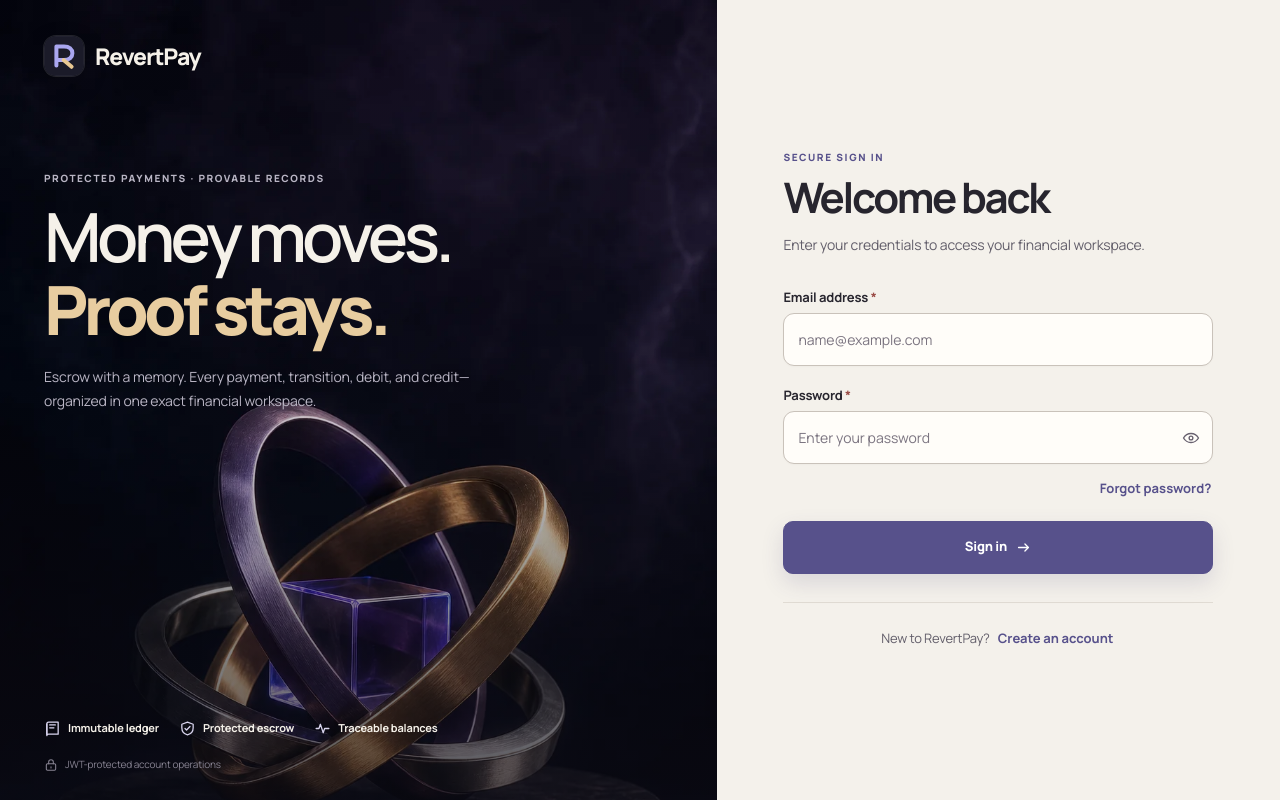
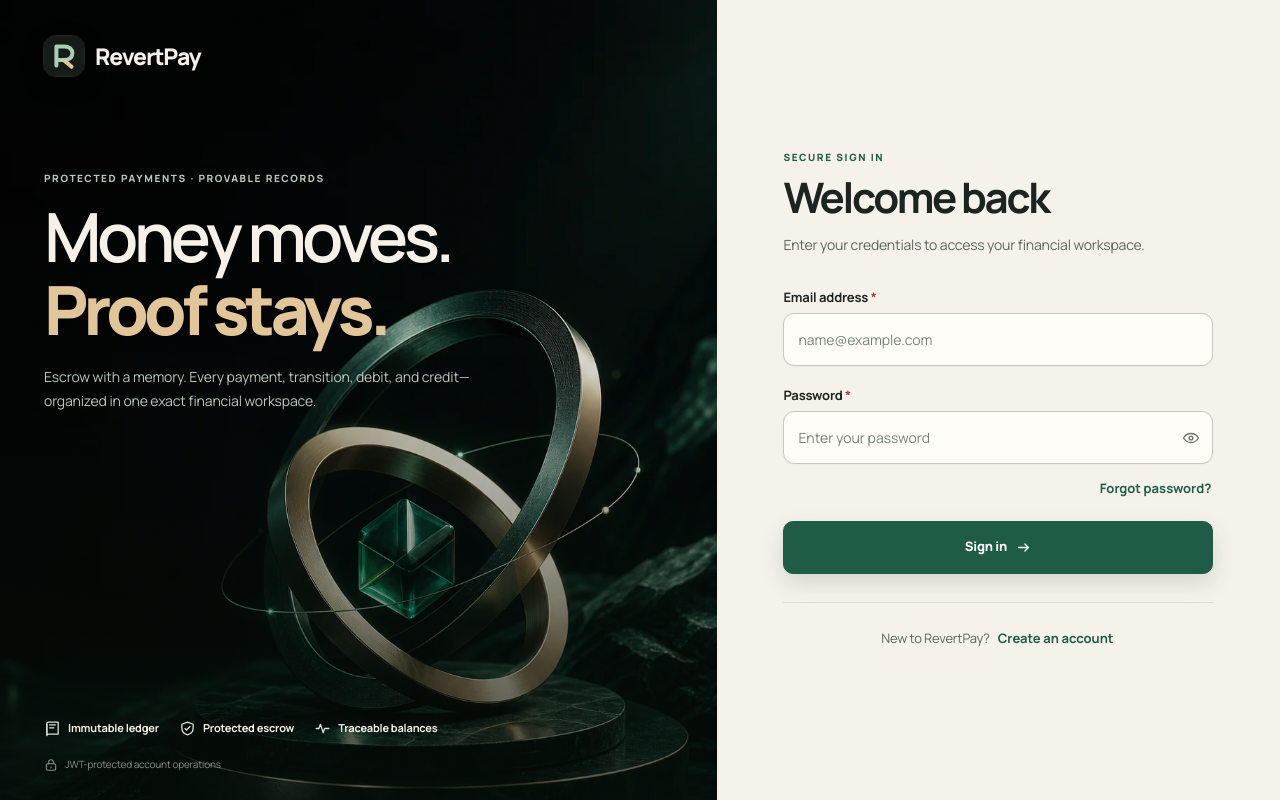
Before and after one commit to Siva2583/Revert-Pay-2.0, a React (Vite) app in the folder frontend/: page / in a window 1280 px wide. Built offline with nearby package versions, Linux system fonts and the light colour scheme.

Commit message:
Apply obsidian emerald and champagne palette
Co-authored-by: arena-agent <297053741+arena-agent@users.noreply.github.com>

```diff
--- a/frontend/index.html
+++ b/frontend/index.html
@@ -4,7 +4,7 @@
     <meta charset="UTF-8" />
     <link rel="icon" type="image/svg+xml" href="/favicon.svg" />
     <meta name="viewport" content="width=device-width, initial-scale=1.0" />
-    <meta name="theme-color" content="#171821" />
+    <meta name="theme-color" content="#111713" />
     <meta
       name="description"
       content="RevertPay financial operations, protected escrow, and immutable ledger workspace."
--- a/frontend/src/App.css
+++ b/frontend/src/App.css
@@ -188,7 +188,7 @@
   border-color: var(--brand);
   background: var(--brand);
   color: white;
-  box-shadow: 0 1px 2px rgba(68, 62, 115, 0.16);
+  box-shadow: 0 1px 2px rgba(21, 69, 53, 0.16);
 }
 
 .button-primary:hover:not(:disabled) {
@@ -347,7 +347,7 @@
 .input-shell input::placeholder,
 textarea::placeholder,
 .search-control input::placeholder {
-  color: #7b7480;
+  color: #78827a;
   opacity: 1;
 }
 
@@ -934,7 +934,7 @@ textarea::placeholder,
   gap: 24px;
   padding: 22px 36px;
   border-bottom: 1px solid var(--border);
-  background: rgba(244, 241, 235, 0.94);
+  background: rgba(245, 242, 235, 0.94);
   backdrop-filter: blur(14px);
 }
 
@@ -2212,7 +2212,7 @@ textarea::placeholder,
   place-items: center;
   padding: 24px;
   overflow-y: auto;
-  background: rgba(23, 24, 33, 0.5);
+  background: rgba(17, 23, 19, 0.5);
   backdrop-filter: blur(4px);
   animation: backdrop-in var(--motion-normal) ease both;
 }
@@ -3016,7 +3016,7 @@ textarea::placeholder,
     height: 100%;
     padding: 0;
     border: 0;
-    background: rgba(23, 24, 33, 0.42);
+    background: rgba(17, 23, 19, 0.42);
     backdrop-filter: blur(2px);
   }
 
--- a/frontend/src/components/Logo.jsx
+++ b/frontend/src/components/Logo.jsx
@@ -8,16 +8,16 @@ function LogoMark({ size = 40 }) {
       role="img"
       aria-label="RevertPay"
     >
-      <rect width="100" height="100" rx="26" fill="#1B1B29" />
+      <rect width="100" height="100" rx="26" fill="#151B17" />
       <rect x="1" y="1" width="98" height="98" rx="25" stroke="#FFFFFF" strokeOpacity="0.1" />
       <path
         d="M31 74V26h19c13 0 21 7 21 17s-8 17-21 17H31"
-        stroke="#AAA7F0"
+        stroke="#A9CDB7"
         strokeWidth="10"
         strokeLinecap="round"
         strokeLinejoin="round"
       />
-      <path d="M49 60 69 77" stroke="#E8C892" strokeWidth="10" strokeLinecap="round" />
+      <path d="M49 60 69 77" stroke="#E2C699" strokeWidth="10" strokeLinecap="round" />
     </svg>
   );
 }
@@ -43,7 +43,7 @@ function Logo({
       <Mark size={size} />
       <span
         className="logo-wordmark"
-        style={{ color: light ? "#f5f1e9" : "#27252e" }}
+        style={{ color: light ? "#f5f1e8" : "#1d231f" }}
       >
         RevertPay
       </span>
--- a/frontend/src/index.css
+++ b/frontend/src/index.css
@@ -1,48 +1,48 @@
 :root {
   color-scheme: light;
-  --background: #f4f1eb;
-  --surface: #fffdf9;
-  --surface-subtle: #faf7f2;
-  --surface-muted: #ede9e2;
-  --surface-brand: #eeecf7;
-  --text: #27252e;
-  --text-secondary: #625e6a;
-  --text-muted: #68616f;
-  --border: #e0dbd3;
-  --border-strong: #c9c2ba;
-  --brand: #57518b;
-  --brand-hover: #443e73;
-  --brand-deep: #2c2944;
-  --brand-soft: #e9e6f3;
-  --brand-border: #c8c1de;
-  --accent: #d9d5ef;
-  --accent-hover: #e7e3f6;
-  --highlight: #e8cda0;
-  --highlight-hover: #f0dbb8;
-  --highlight-soft: #f5ecdc;
+  --background: #f5f2eb;
+  --surface: #fffdf8;
+  --surface-subtle: #faf7f1;
+  --surface-muted: #ece9e1;
+  --surface-brand: #e8eee8;
+  --text: #1d231f;
+  --text-secondary: #5c665f;
+  --text-muted: #667169;
+  --border: #dedbd3;
+  --border-strong: #c5c8bf;
+  --brand: #1f5c46;
+  --brand-hover: #154535;
+  --brand-deep: #173b2f;
+  --brand-soft: #e2eae3;
+  --brand-border: #bdcec0;
+  --accent: #d6e3da;
+  --accent-hover: #e4ede6;
+  --highlight: #e2c699;
+  --highlight-hover: #ecd6b2;
+  --highlight-soft: #f5ebda;
   --highlight-ink: #493924;
   --highlight-muted: #6d5637;
-  --ink: #171821;
-  --on-dark: #f5f1e9;
-  --on-dark-secondary: #b9b5c4;
-  --on-dark-muted: #888493;
-  --dark-border: #34313f;
-  --dark-surface: #22212f;
-  --dark-surface-hover: #2b2939;
-  --success: #38644f;
-  --success-soft: #e7eee7;
-  --success-border: #c5d4c7;
-  --warning: #86602d;
-  --warning-soft: #f8efdf;
-  --warning-border: #e6d3b2;
-  --error: #9a4c46;
-  --error-hover: #7f3c38;
-  --error-soft: #f8e9e6;
-  --error-border: #e5c6c0;
-  --info: #526d87;
-  --info-soft: #eaf0f5;
-  --info-border: #c8d5e1;
-  --focus: #6c64a8;
+  --ink: #111713;
+  --on-dark: #f5f1e8;
+  --on-dark-secondary: #bac6bd;
+  --on-dark-muted: #849188;
+  --dark-border: #303a33;
+  --dark-surface: #1c2520;
+  --dark-surface-hover: #25332b;
+  --success: #32674c;
+  --success-soft: #e6efe7;
+  --success-border: #c3d4c5;
+  --warning: #7f5c2e;
+  --warning-soft: #f7efdf;
+  --warning-border: #e2d0ae;
+  --error: #984a40;
+  --error-hover: #7d3932;
+  --error-soft: #f8e9e5;
+  --error-border: #e3c5bd;
+  --info: #526f7d;
+  --info-soft: #eaf0f2;
+  --info-border: #c7d5da;
+  --focus: #39795f;
   --font-sans: "Manrope Variable", Manrope, "Segoe UI", sans-serif;
   --font-mono: "IBM Plex Mono", "SFMono-Regular", Consolas, monospace;
   --space-1: 4px;
@@ -57,10 +57,10 @@
   --radius-md: 10px;
   --radius-lg: 14px;
   --radius-xl: 18px;
-  --shadow-sm: 0 1px 2px rgba(52, 44, 60, 0.04);
-  --shadow-md: 0 12px 30px rgba(52, 44, 60, 0.08);
-  --shadow-lg: 0 24px 70px rgba(23, 24, 33, 0.18);
-  --focus-ring: 0 0 0 3px rgba(108, 100, 168, 0.18);
+  --shadow-sm: 0 1px 2px rgba(40, 52, 44, 0.04);
+  --shadow-md: 0 12px 30px rgba(40, 52, 44, 0.08);
+  --shadow-lg: 0 24px 70px rgba(17, 23, 19, 0.18);
+  --focus-ring: 0 0 0 3px rgba(57, 121, 95, 0.18);
   --motion-fast: 150ms;
   --motion-normal: 220ms;
   --sidebar-width: 256px;
@@ -157,7 +157,7 @@ a {
 }
 
 ::selection {
-  background: #ddd7ee;
+  background: #d6e2d7;
   color: var(--brand-deep);
 }
 
--- a/frontend/src/styles/editorial.css
+++ b/frontend/src/styles/editorial.css
@@ -13,7 +13,7 @@ body {
 .account-summary-card {
   border-color: var(--border);
   border-radius: 16px;
-  box-shadow: 0 1px 1px rgba(52, 44, 60, 0.02), 0 12px 34px rgba(52, 44, 60, 0.035);
+  box-shadow: 0 1px 1px rgba(40, 52, 44, 0.02), 0 12px 34px rgba(40, 52, 44, 0.035);
 }
 
 .eyebrow {
@@ -46,13 +46,13 @@ body {
 .button-primary {
   border-color: var(--brand);
   background: var(--brand);
-  box-shadow: 0 7px 18px rgba(68, 62, 115, 0.17);
+  box-shadow: 0 7px 18px rgba(21, 69, 53, 0.17);
 }
 
 .button-primary:hover:not(:disabled) {
   border-color: var(--brand-hover);
   background: var(--brand-hover);
-  box-shadow: 0 9px 22px rgba(68, 62, 115, 0.22);
+  box-shadow: 0 9px 22px rgba(21, 69, 53, 0.22);
 }
 
 .button-secondary {
@@ -79,7 +79,7 @@ body {
   min-height: 50px;
   border-color: var(--border-strong);
   border-radius: 11px;
-  box-shadow: 0 1px 2px rgba(52, 44, 60, 0.025);
+  box-shadow: 0 1px 2px rgba(40, 52, 44, 0.025);
 }
 
 .input-shell input {
@@ -93,7 +93,7 @@ body {
 .form-field select:focus,
 .form-field textarea:focus {
   border-color: var(--focus);
-  box-shadow: 0 0 0 4px rgba(108, 100, 168, 0.12);
+  box-shadow: 0 0 0 4px rgba(57, 121, 95, 0.12);
 }
 
 .form-field select {
@@ -161,14 +161,14 @@ body {
   width: 100%;
   height: 100%;
   object-fit: cover;
-  object-position: 50% 0%;
+  object-position: 50% 54%;
 }
 
 .auth-art-shade {
   position: absolute;
   inset: 0;
   z-index: -1;
-  background: linear-gradient(180deg, rgba(12, 12, 22, 0.06) 0%, rgba(12, 12, 22, 0.12) 42%, rgba(12, 12, 22, 0.7) 100%);
+  background: linear-gradient(180deg, rgba(6, 15, 10, 0.06) 0%, rgba(6, 15, 10, 0.12) 42%, rgba(6, 15, 10, 0.7) 100%);
 }
 
 .auth-brand,
@@ -308,7 +308,7 @@ body {
 .auth-form-panel .button-primary {
   border-color: var(--brand);
   background: var(--brand);
-  box-shadow: 0 9px 22px rgba(68, 62, 115, 0.15);
+  box-shadow: 0 9px 22px rgba(21, 69, 53, 0.15);
 }
 
 .auth-form-panel .button-primary:hover:not(:disabled) {
@@ -349,7 +349,7 @@ body {
 /* High-contrast workspace shell */
 .sidebar {
   border-right: 1px solid var(--dark-border);
-  background: linear-gradient(180deg, #191923 0%, var(--ink) 58%, #14151e 100%);
+  background: linear-gradient(180deg, #161d18 0%, var(--ink) 58%, #0f1511 100%);
   color: var(--on-dark);
 }
 
@@ -412,7 +412,7 @@ body {
   border-color: var(--accent);
   background: var(--accent);
   color: var(--ink);
-  box-shadow: 0 7px 20px rgba(143, 134, 190, 0.09);
+  box-shadow: 0 7px 20px rgba(117, 153, 128, 0.09);
   font-weight: 760;
 }
 
@@ -467,7 +467,7 @@ body {
   min-height: 112px;
   padding: 23px 40px;
   border-bottom-color: var(--border);
-  background: rgba(244, 241, 235, 0.9);
+  background: rgba(245, 242, 235, 0.9);
 }
 
 .topbar h1 {
@@ -517,14 +517,14 @@ body {
   overflow: hidden;
   border: 1px solid var(--dark-border);
   border-radius: 19px;
-  background: radial-gradient(circle at 84% 4%, rgba(87, 81, 139, 0.22), transparent 40%), linear-gradient(135deg, var(--ink) 0%, #1d1c2b 100%);
-  box-shadow: 0 20px 48px rgba(23, 24, 33, 0.12);
+  background: radial-gradient(circle at 84% 4%, rgba(31, 92, 70, 0.22), transparent 40%), linear-gradient(135deg, var(--ink) 0%, #18231c 100%);
+  box-shadow: 0 20px 48px rgba(17, 23, 19, 0.12);
 }
 
 .overview-welcome::before {
   position: absolute;
   inset: 0;
-  background-image: linear-gradient(rgba(217, 213, 239, 0.035) 1px, transparent 1px), linear-gradient(90deg, rgba(217, 213, 239, 0.035) 1px, transparent 1px);
+  background-image: linear-gradient(rgba(214, 227, 218, 0.035) 1px, transparent 1px), linear-gradient(90deg, rgba(214, 227, 218, 0.035) 1px, transparent 1px);
   background-size: 34px 34px;
   content: "";
   mask-image: linear-gradient(90deg, black, transparent 80%);
@@ -576,14 +576,14 @@ body {
 }
 
 .overview-welcome .button-secondary {
-  border-color: #454152;
+  border-color: #3b4a40;
   background: var(--dark-surface);
   color: var(--on-dark);
   box-shadow: none;
 }
 
 .overview-welcome .button-secondary:hover:not(:disabled) {
-  border-color: #746d83;
+  border-color: #718176;
   background: var(--dark-surface-hover);
 }
 
@@ -895,7 +895,7 @@ body {
 
 .toast {
   border-radius: 14px;
-  box-shadow: 0 18px 55px rgba(23, 24, 33, 0.17);
+  box-shadow: 0 18px 55px rgba(17, 23, 19, 0.17);
 }
 
 .toast-content strong {
@@ -917,7 +917,7 @@ body {
   position: absolute;
   inset: 0;
   z-index: -1;
-  background: linear-gradient(90deg, rgba(23, 24, 33, 0.1), rgba(23, 24, 33, 0.7)), url("../assets/revertpay-editorial.webp") left center / cover no-repeat;
+  background: linear-gradient(90deg, rgba(17, 23, 19, 0.1), rgba(17, 23, 19, 0.7)), url("../assets/revertpay-editorial.webp") left center / cover no-repeat;
   content: "";
   opacity: 0.72;
 }
```
Also changed, not shown: frontend/public/favicon.svg, frontend/src/assets/revertpay-editorial.webp.
